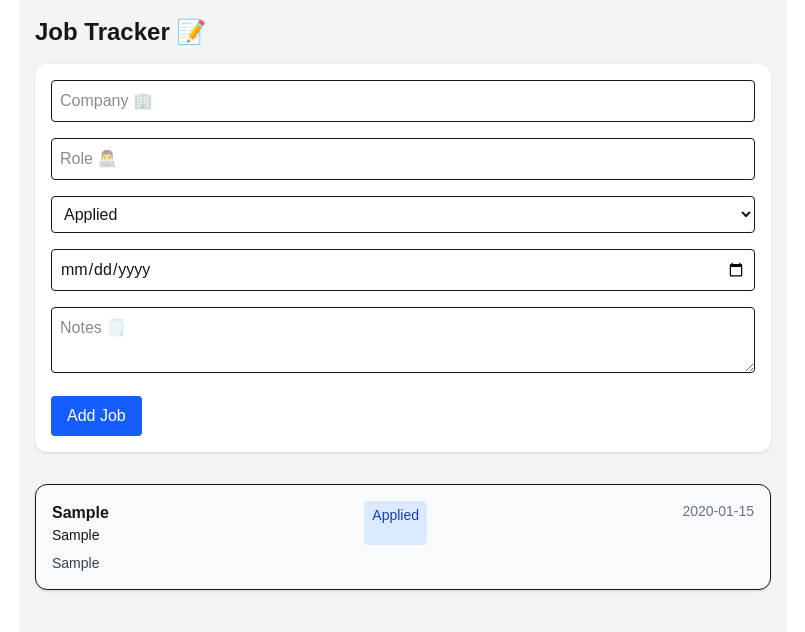
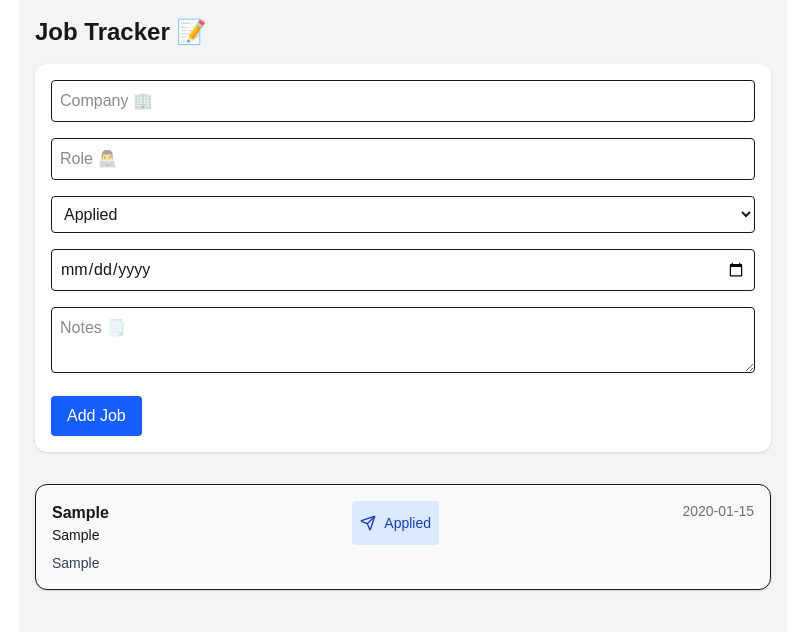
Before and after one commit to garbanzo2411/job-tracking-app, a Next.js app in the folder job-tracker-app/: page / in a window 1280 px wide. Both pictures are taken after typing "Sample", "Sample", "2020-01-15", "Sample" into the empty fields and a click on the button "Add Job". Shown: the top 632 px of the page, without its empty margins (237-1042 px from the left). Built offline with nearby package versions, Linux system fonts and the light colour scheme.

Commit message:
added status icons

```diff
--- a/job-tracker-app/src/app/page.tsx
+++ b/job-tracker-app/src/app/page.tsx
@@ -1,6 +1,7 @@
 "use client";
 
-import { useState } from 'react';
+import { JSX, useState } from 'react';
+import { Send, Calendar, CheckCircle, XCircle } from 'lucide-react';
 
 interface Job {
   id: number;
@@ -16,6 +17,13 @@ const statusStyles: Record<Job['status'], string> = {
   Interview: 'bg-yellow-100 text-yellow-800',
   Offer: 'bg-green-100 text-green-800',
   Rejected: 'bg-red-100 text-red-800',
+};
+
+const statusIcons: Record<Job['status'], JSX.Element> = {
+  Applied: <Send size={16} className="inline mr-1" />,
+  Interview: <Calendar size={16} className="inline mr-1" />,
+  Offer: <CheckCircle size={16} className="inline mr-1" />,
+  Rejected: <XCircle size={16} className="inline mr-1" />,
 };
 
 export default function Home() {
@@ -65,9 +73,10 @@ export default function Home() {
                 <h2 className="font-semibold">{job.company}</h2>
                 <p className="text-sm">{job.role}</p>
               </div>
-              <div className = {`px-2 py-1 rounded text-sm font-medium ${statusStyles[job.status]}`}>
+              <div className={`flex items-center gap-1 px-2 py-1 rounded text-sm font-medium ${statusStyles[job.status]}`}>
+                {statusIcons[job.status]}
                 {job.status}
-              </div>
+            </div>
               <p className="text-sm text-gray-500">{job.date}</p>
             </div>
             {job.notes && <p className="mt-2 text-sm text-gray-700">{job.notes}</p>}
```
Also changed, not shown: job-tracker-app/package.json (+6 -5 lines), 1 other file (tests, documents, lock files or other folders).
